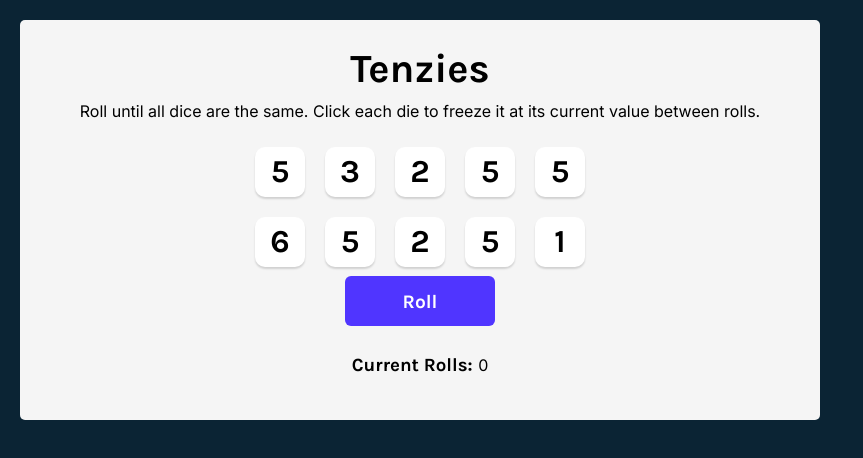
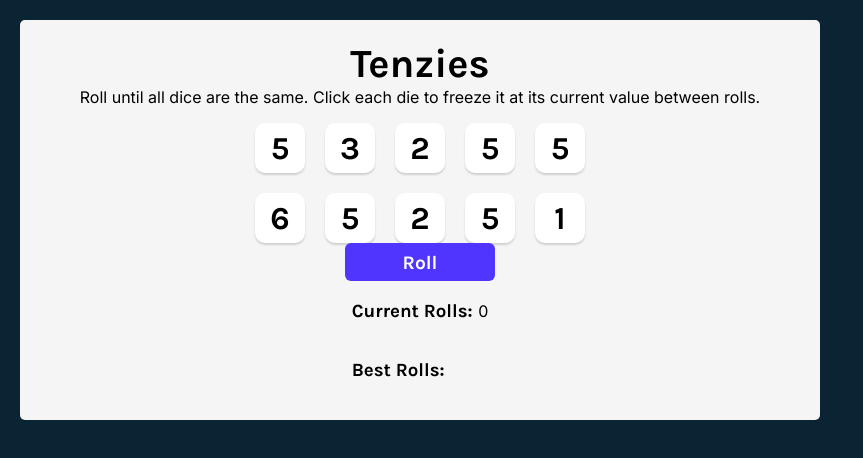
Before and after one commit to PauloMBorges/scrimba-react-tenzies, a React (Vite) app: page / in a window 1280 px wide. Shown: the top 458 px of the page, without its empty margins (0-863 px from the left). Built offline with nearby package versions, Linux system fonts and the light colour scheme.

Commit message:
Add bestRolls localStorage to Count

```diff
--- a/src/App.jsx
+++ b/src/App.jsx
@@ -7,7 +7,10 @@ import Count from "./components/Count";
 function App() {
   const [dice, setDice] = useState(allNewDice());
   const [tenzies, setTenzies] = useState(false);
-  const [rollCount, setRollCount] = useState(0)
+  const [rollCount, setRollCount] = useState(0);
+  const [bestRolls, setBestRolls] = useState(
+    JSON.parse(localStorage.getItem("bestRolls")) || null
+  );
 
   useEffect(() => {
     const allHeld = dice.every((die) => die.isHeld);
@@ -15,6 +18,10 @@ function App() {
     const allSameValue = dice.every((die) => die.value === firstValue);
     if (allHeld && allSameValue) {
       setTenzies(true);
+      if (!bestRolls || rollCount < bestRolls) {
+        setBestRolls(rollCount);
+        localStorage.setItem("bestRolls", JSON.stringify(rollCount));
+      }
     }
   }, [dice]);
 
@@ -40,7 +47,7 @@ function App() {
         return die.isHeld ? die : generateNewDie();
       })
     );
-    setRollCount((prevCount) => prevCount + 1)
+    setRollCount((prevCount) => prevCount + 1);
   }
 
   function holdDice(id) {
@@ -54,7 +61,7 @@ function App() {
   function newGame() {
     setTenzies(false);
     setDice(allNewDice());
-    setRollCount(0)
+    setRollCount(0);
   }
 
   const diceElements = dice.map((die) => (
@@ -78,7 +85,7 @@ function App() {
       <button className="roll-dice" onClick={tenzies ? newGame : rollDice}>
         {tenzies ? "New Game" : "Roll"}
       </button>
-      < Count rollCount={rollCount}/>
+      <Count rollCount={rollCount} bestRolls={bestRolls} />
     </main>
   );
 }
--- a/src/components/Count.jsx
+++ b/src/components/Count.jsx
@@ -5,6 +5,10 @@ function Count(props) {
         <h3 className="count-title">Current Rolls: </h3>
         <p className="count-value">{props.rollCount}</p>
       </div>
+      <div className="count">
+        <h3 className="count-title">Best Rolls: </h3>
+        <p className="count-value">{props.bestRolls !== null && props.bestRolls}</p>
+      </div>
     </div>
   );
 }
```
